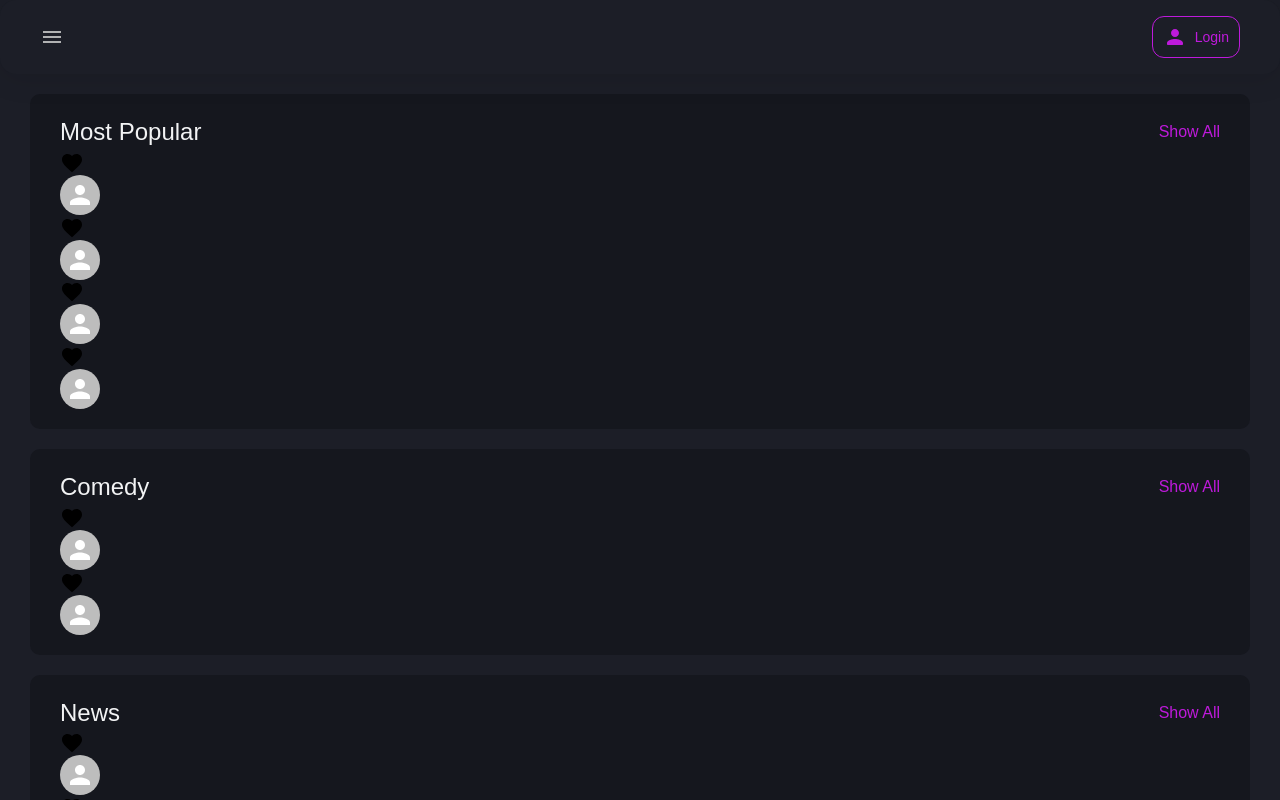
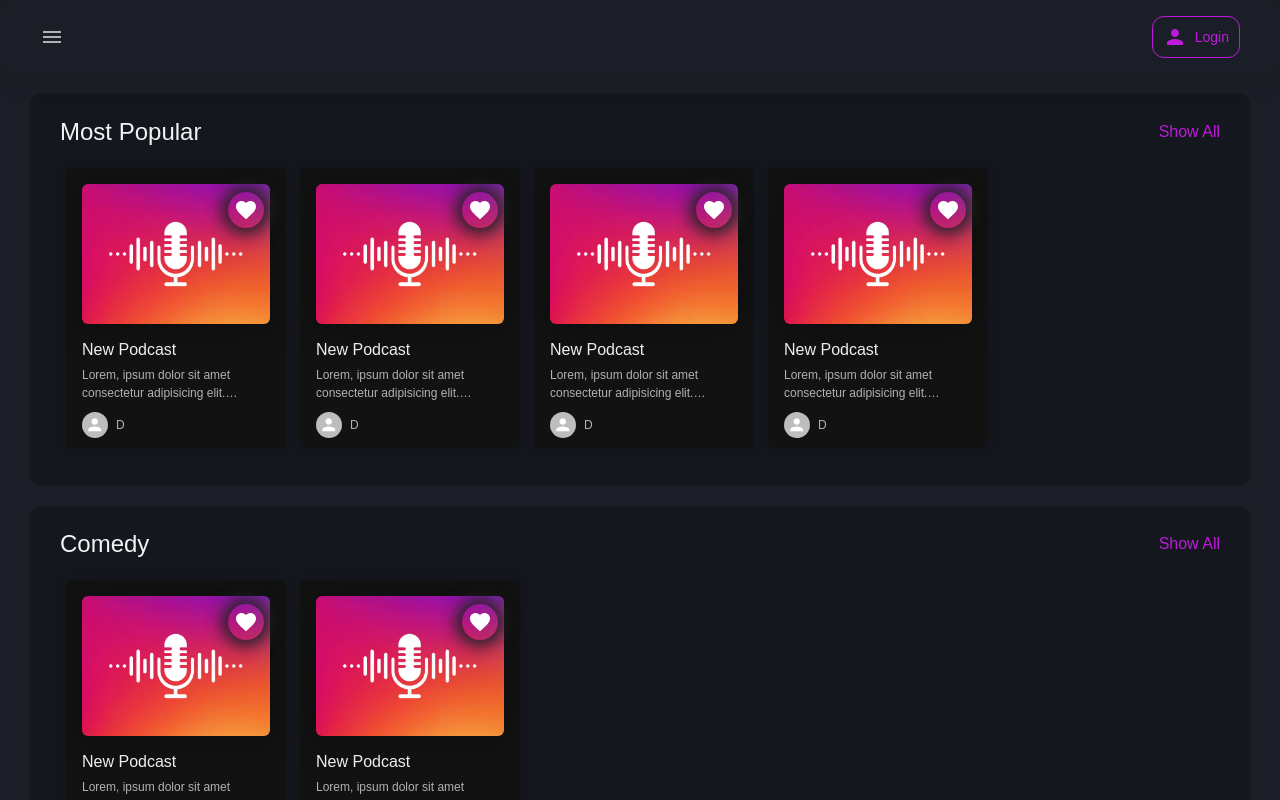
Before and after one commit to DivyanshD07/PodcastStreamApp, a React (Create React App) app in the folder client/: page / in a window 1280 px wide. Built offline with nearby package versions, Linux system fonts and the light colour scheme.

Commit message:
dashboard and favourite

```diff
--- a/client/src/App.js
+++ b/client/src/App.js
@@ -8,7 +8,7 @@ import { BrowserRouter, Route, Routes } from "react-router-dom";
 // import { Dashboard } from "@mui/icons-material";
 import Dashboard from "./pages/Dashboard";
 import Search from "./pages/Search";
-import Favourites from "./pages/Favourite";
+import Favourite from "./pages/Favourite";
 import PodcastDetails from "./pages/PodcastDetails";
 import DisplayPodcast from "./pages/DisplayPodcast";
 import Profile from "./pages/Profile";
@@ -53,7 +53,7 @@ function App() {
             <Routes>
               <Route path="/" exact element={<Dashboard/>} />
               <Route path="/search" exact element={<Search/>} />
-              <Route path="/favourites" exact element={<Favourites/>} />
+              <Route path="/favourite" exact element={<Favourite/>} />
               <Route path="/profile" exact element={<Profile/>} />
               <Route path="/podcast/:id" exact element={<PodcastDetails/>} />
               <Route path="/showpodcasts/:type" exact element={<DisplayPodcast/>} />
--- a/client/src/components/PodcastCard.jsx
+++ b/client/src/components/PodcastCard.jsx
@@ -3,19 +3,140 @@ import styled from "styled-components";
 import Avatar from "@mui/material/Avatar";
 import { IconButton } from "@mui/material";
 import FavoriteIcon from "@mui/icons-material/Favorite";
+import PlayArrowIcon from "@mui/icons-material/PlayArrow";
+import HeadphonesIcon from "@mui/icons-material/Headphones";
 
-const Card = styled.div``;
-const Top = styled.div``;
-const Favorite = styled.div``;
-const CardImage = styled.div``;
-const CardInformation = styled.div``;
-const MainInfo = styled.div``;
-const Title = styled.div``;
-const Decryption = styled.div``;
-const CreatersInfo = styled.div``;
-const Creator = styled.div``;
-const CreaterName = styled.div``;
-const Views = styled.div``;
+const Playicon = styled.div`
+    padding: 1px;
+    border-radius: 50%;
+    z-index: 100;
+    display: flex;
+    align-items: center;
+    background: #9000ff !important;
+    color: white !important;
+    backdrop-filter: blur(4px);
+    -webkit-backdrop-filter: blur(4px);
+    position: absolute !important;
+    top: 45%;
+    right: 10%;
+    display: none;
+    transition: all 0.4s ease-in-out;
+    box-shadow: 0 0 16px 4px #9000ff50 !important;
+`;
+const Card = styled.div`
+    position: relative;
+    text-decoration: none;
+    background-color: ${({ theme }) => theme.card};
+    max-width: 220px;
+    height: 280px;
+    display: flex;
+    flex-direction: column;
+    justify-content: flex-start;
+    align-items: center;
+    padding: 16px;
+    border-radius: 6px;
+    box-shadow: 0 0 16px 0 rgba(0, 0, 0, 0.1);
+    &:hover {
+        cursor: pointer;
+        transform: translateY(-8px);
+        transition: all 0.4s ease-in-out;
+        box-shadow: 0 0 10px 0 rgba(0, 0, 0, 0.3);
+        filter: brightness(1.3);
+    }
+
+    &:hover ${Playicon}{
+        display: flex;
+    }
+`;
+const Top = styled.div`
+    display: flex;
+    justify-content: center;
+    align-items: center;
+    height: 150px;
+    position: relative;
+`;
+const Favorite = styled(IconButton)`
+    color: white;
+    top: 8px;
+    right: 6px;
+    padding: 6px !important;
+    border-radius: 50%;
+    z-index: 100;
+    display: flex;
+    align-items: center;
+    background: ${({ theme }) => theme.text_secondary + 90};
+    color: white !important;
+    position: absolute !important;
+    backdrop-filter: blur(4px);
+    box-shadow: 0 0 16px 6px #222423 !important;
+`;
+const CardImage = styled.img`
+    object-fit: cover;
+    width: 220px;
+    height: 140px;
+    border-radius: 6px;
+    box-shadow: 0 4px 30px rgba(0, 0 ,0, 0.3);
+    &:hover {
+        box-shadow: 0 4px 30px rgba(0, 0, 0, 0.4);
+    }
+`;
+const CardInformation = styled.div`
+    display: flex;
+    align-items: flex-end;
+    font-weight: 450;
+    padding: 14px 0px 0px
+`;
+const MainInfo = styled.div`
+    display: flex;
+    width: 100%;
+    flex-direction: column;
+    justify-content: flex-start;
+    gap: 4px;
+`;
+const Title = styled.div`
+    overflow: hidden;
+    display: -webkit-box;
+    max-width: 100%;
+    -webkit-line-clamp: 2;
+    -webkit-box-orient: vertical;
+    text-overflow: ellipsis;
+    color: ${({ theme }) => theme.text_primary};
+`;
+const Decryption = styled.div`
+    overflow: hidden;
+    display: -webkit-box;
+    max-width: 100%;
+    -webkit-line-clamp: 2;
+    -webkit-box-orient: vertical;
+    text-overflow: ellipsis;
+    color: ${({ theme }) => theme.text_secondary};
+    font-size: 12px;
+`;
+const CreatersInfo = styled.div`
+    display: flex;
+    align-items: center;
+    justify-content: space-between;
+    gap: 8px;
+    margin-top: 6px;
+`;
+const Creator = styled.div`
+    display: flex;
+    gap: 8px;
+    align-items: center;
+`;
+const CreaterName = styled.div`
+    font-size: 12px;
+    overflow: hidden;
+    white-space: nowrap;
+    text-overflow: ellipsis;
+    color: ${({ theme }) => theme.text_secondary}
+`;
+const Views = styled.div`
+    font-size: 10px;
+    color: ${({ theme }) => theme.text_secondary};
+    width: max-content;
+`;
+
 
 const PodcastCard = () => {
     return (
@@ -24,20 +145,29 @@ const PodcastCard = () => {
                 <Favorite>
                     <FavoriteIcon />
                 </Favorite>
-                <CardImage />
+                <CardImage src="./images/podcast.jpg" />
             </Top>
+            <div>
                 <CardInformation>
                     <MainInfo>
-                    <Title></Title>
-                    <Decryption></Decryption>
+                        <Title>New Podcast</Title>
+                        <Decryption>Lorem, ipsum dolor sit amet consectetur adipisicing elit. Beatae, quos! Veritatis nobis natus obcaecati tempore molestiae itaque laborum doloremque explicabo nisi nesciunt, et omnis animi quibusdam? Sequi voluptatem natus sit!</Decryption>
                         <CreatersInfo>
                             <Creator>
-                            <Avatar></Avatar>
-                            <CreaterName></CreaterName>
+                                <Avatar style={{ width: "26px", height: "26px" }}></Avatar>
+                                <CreaterName>D</CreaterName>
                             </Creator>
                         </CreatersInfo>
                     </MainInfo>
                 </CardInformation>
+            </div>
+            <Playicon>
+                {"video" === "video" ? (
+                    <PlayArrowIcon style={{ width: "28px", height: "28px" }} />
+                ) : (
+                    <HeadphonesIcon style={{ width: "28px", height: "28px" }} />
+                )}
+            </Playicon>
         </Card>
     )
 }
--- a/client/src/components/Sidebar.jsx
+++ b/client/src/components/Sidebar.jsx
@@ -92,7 +92,7 @@ const Sidebar = ({ menuOpen, setMenuOpen, setDarkMode, darkMode }) => {
             icon: <SearchRounded />
         },
         {
-            link: "/favourites",
+            link: "/favourite",
             name: "Favourites",
             icon: <FavoriteRounded />
         },
@@ -129,7 +129,7 @@ const Sidebar = ({ menuOpen, setMenuOpen, setDarkMode, darkMode }) => {
             </Flex>
             {
                 menuItems.map((item) => (
-                    <Link TO={item.link}>
+                    <Link to={item.link}>
                         <Elements>
                             {item.icon}
                             <NavText>{item.name}</NavText>
--- a/client/src/pages/Dashboard.jsx
+++ b/client/src/pages/Dashboard.jsx
@@ -8,6 +8,7 @@ const DashboardMain = styled.div`
   padding: 20px 30px;
   padding-bottom: 200px;
   height: 100%;
+  overflow-x: hidden;
   overflow-y: scroll;
   display: flex;
   flex-direction: column;
@@ -43,7 +44,15 @@ const Span = styled.div`
     font-size: 14px;
   }
 `;
-const Podcasts = styled.div``;
+const Podcasts = styled.div`
+  display: flex;
+  flex-wrap: wrap;
+  gap: 14px;
+  padding: 18px 6px;
+  @media (max-width: 550px) {
+    justify-content: center;
+  }
+`;
 
 const Dashboard = () => {
   return (
--- a/client/src/pages/Favourite.jsx
+++ b/client/src/pages/Favourite.jsx
@@ -1,8 +1,48 @@
-import React from 'react'
+import React from 'react';
+import PodcastCard from '../components/PodcastCard';
+import styled from "styled-components";
+
+const Container = styled.div`
+  padding: 20px 30px;
+  padding-bottom: 200px;
+  height: 100%;
+  overflow-x: hidden;
+  overflow-y: scroll;
+  display: flex;
+  flex-direction: column;
+  gap: 20px;
+`;
+const Topic = styled.div`
+  color: ${({ theme }) => theme.text_primary};
+  font-size: 24px;
+  font-weight: 500;
+  display: flex;
+  justify-content: space-between;
+  align-items: center;
+  @media (max-width: 768px) {
+    font-size: 18px;
+  }
+`;
+const FavouriteContainer = styled.div`
+  display: flex;
+  flex-wrap: wrap;
+  gap: 14px;
+  padding: 18px 6px;
+  @media (max-width: 550px) {
+    justify-content: center;
+  }
+`;
 
 const Favourites = () => {
   return (
-    <div>Favourites</div>
+    <Container>
+      <Topic>Favourites</Topic>
+      <FavouriteContainer>
+        <PodcastCard/>
+        <PodcastCard/>
+        <PodcastCard/>
+      </FavouriteContainer>
+    </Container>
   )
 }
 
```
Also changed, not shown: client/public/images/podcast.jpg (added). Lines whose indentation alone changed are shown as unchanged.
